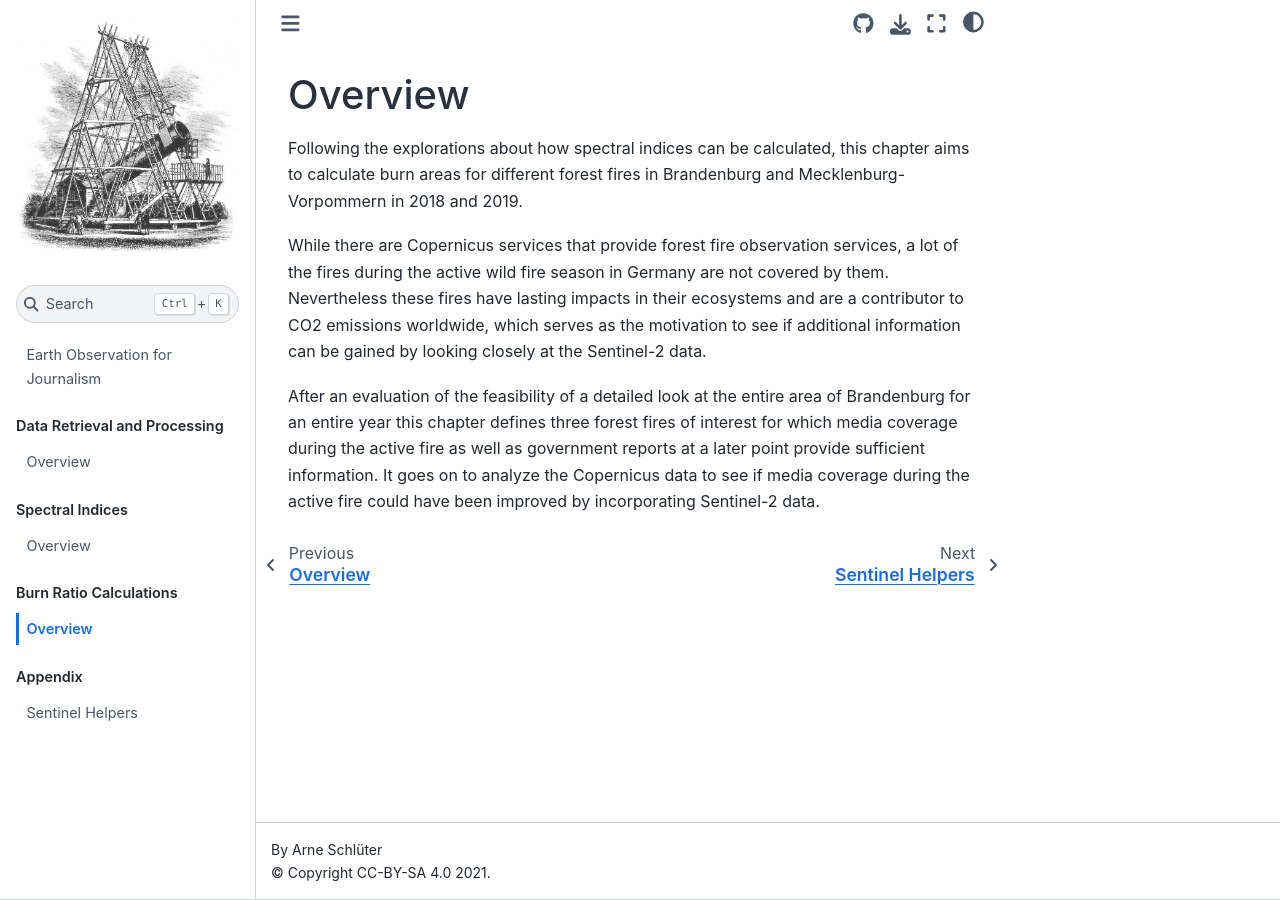
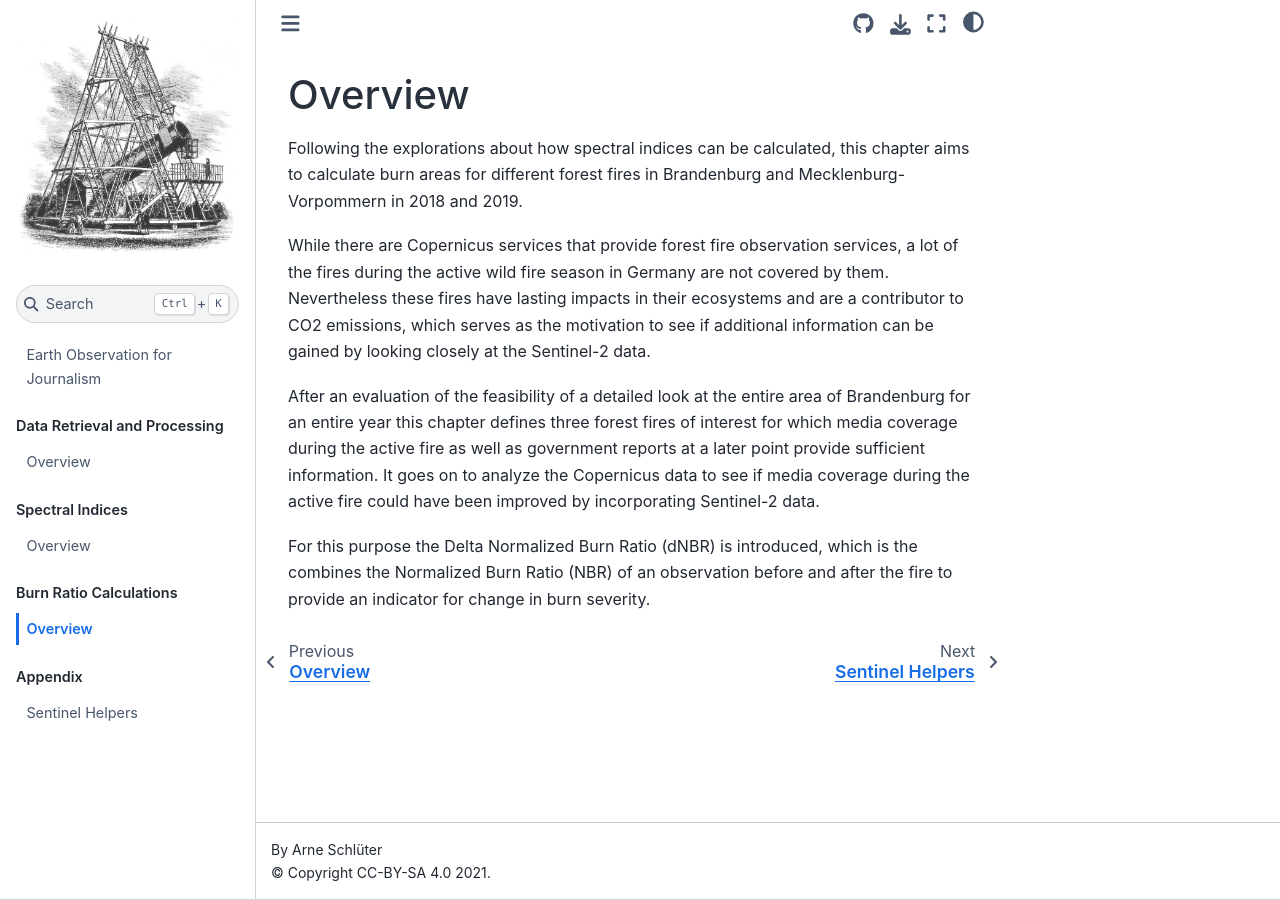
Before and after one commit to rrrnld/earth-observation-for-journalism, a Jupyter Book: the page built from sources/03-overview.md, in a window 1280 px wide. Built offline with Jupyter Book 1.0.4 settings and Sphinx 7.4.7 and the Sphinx Book theme 1.1.4, drawn with Linux system fonts in a browser that asks for light colours; pages that are not in the unit, such as notebooks, are missing from menus.

Commit message:
Add unpushed changes (to separate branch)

```diff
--- a/_toc.yml
+++ b/_toc.yml
@@ -22,8 +22,9 @@
 - part: "Burn Ratio Calculations"
   chapters:
   - file: "sources/03-overview.md"
-  - file: "sources/03a-forest-fire-product-downloads.ipynb"
-  - file: "sources/03b-forest-fires-2018-and-2019.ipynb"
+  - file: "sources/03a-area-of-interest-definition-and-product-download.ipynb"
+    sections:
+    - file: "sources/03a-forest-fire-product-downloads.ipynb"
   - file: "sources/03c-dnbr.ipynb"
 - part: "Appendix"
   chapters:
--- a/sources/03-overview.md
+++ b/sources/03-overview.md
@@ -2,6 +2,10 @@
 
 Following the explorations about how spectral indices can be calculated, this chapter aims to calculate burn areas for different forest fires in Brandenburg and Mecklenburg-Vorpommern in 2018 and 2019.
 
-While there are Copernicus services that provide forest fire observation services, a lot of the fires during the active wild fire season in Germany are not covered by them. Nevertheless these fires have lasting impacts in their ecosystems and are a contributor to CO2 emissions worldwide, which serves as the motivation to see if additional information can be gained by looking closely at the Sentinel-2 data.
+While there are Copernicus services that provide forest fire observation services, a lot of the fires during the active wild fire season in Germany are not covered by them.
+Nevertheless these fires have lasting impacts in their ecosystems and are a contributor to CO2 emissions, which serves as the motivation to see if additional information can be gained by looking closely at the Sentinel-2 data.
 
-After an evaluation of the feasibility of a detailed look at the entire area of Brandenburg for an entire year this chapter defines three forest fires of interest for which media coverage during the active fire as well as government reports at a later point provide sufficient information. It goes on to analyze the Copernicus data to see if media coverage during the active fire could have been improved by incorporating Sentinel-2 data.
+After an evaluation of the feasibility of a detailed look at the entire area of Brandenburg for an entire year this chapter defines three forest fires of interest for which media coverage during the active fire as well as government reports at a later point provide sufficient information.
+It goes on to analyze the Copernicus data to see if media coverage during the active fire could have been improved by incorporating Sentinel-2 data.
+
+For this purpose the Delta Normalized Burn Ratio (dNBR) is introduced, which is the combines the Normalized Burn Ratio (NBR) of an observation before and after the fire to provide an indicator for change in burn severity.
```
Also changed, not shown: 4 other files.
